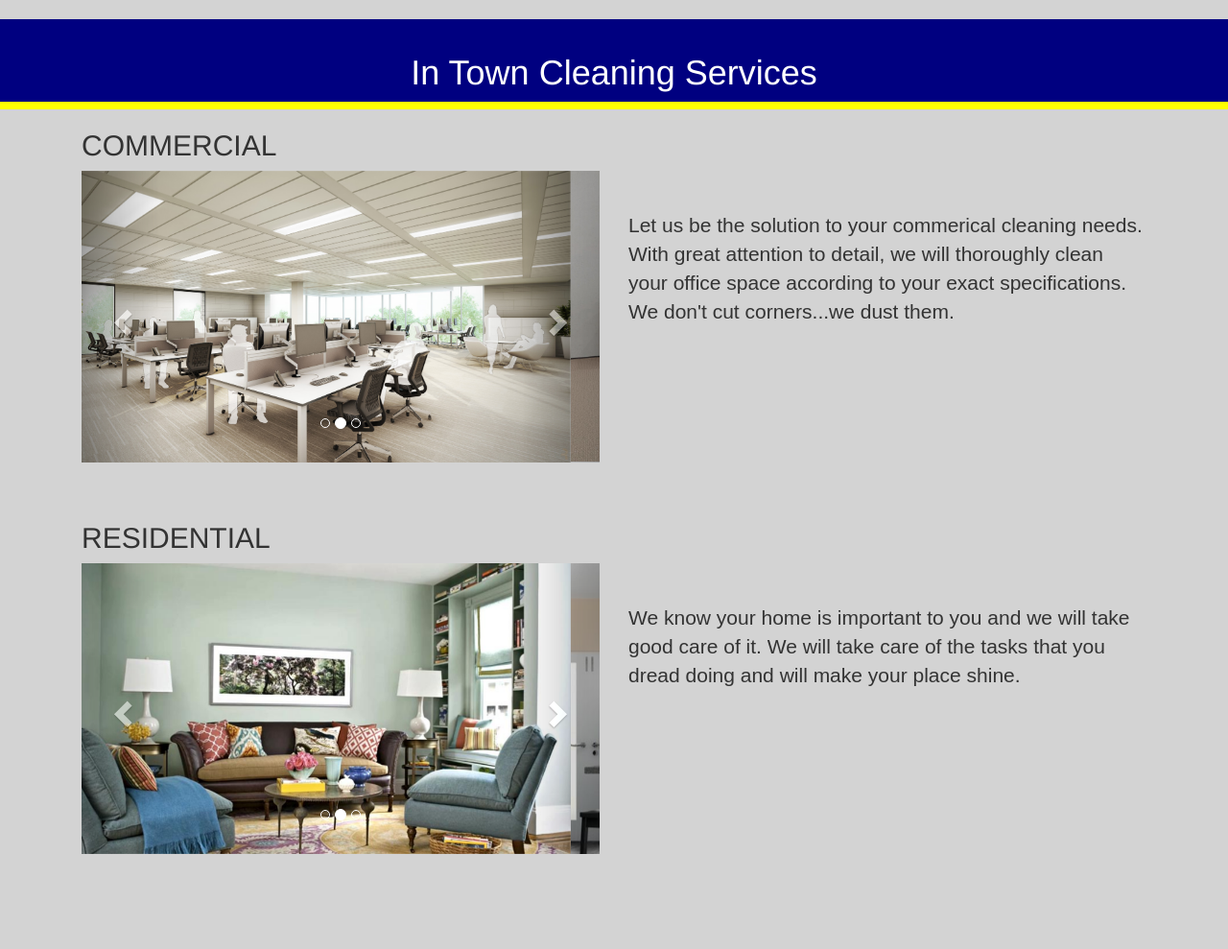
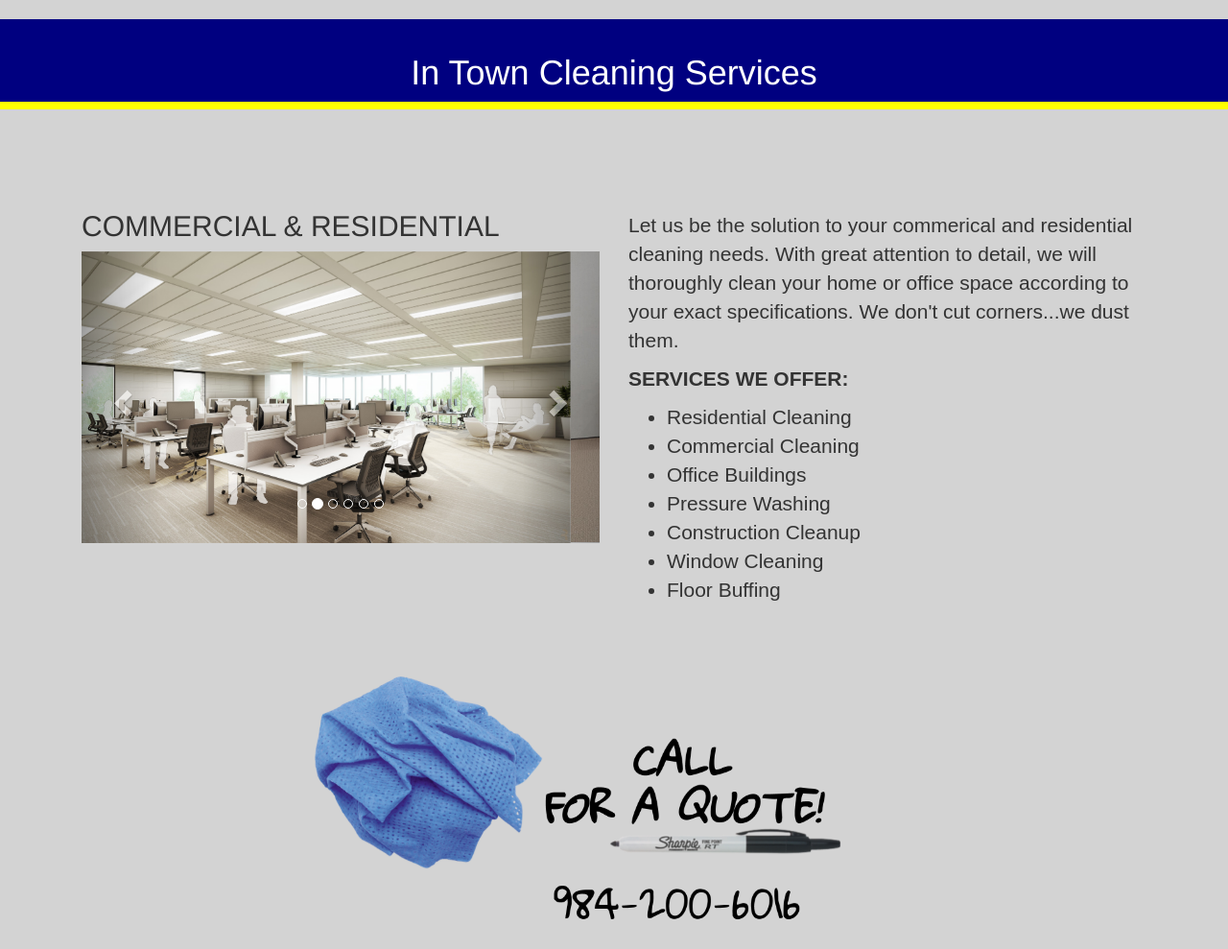
Before and after one commit to traciruffner/In_Town_Clean, a plain HTML site: page services.html in a window 1280 px wide. Shown: the whole page at 96% size. Before the commit the page ends 960 px from the top, so only its background shows below. Drawn offline with nearby package versions, Linux system fonts and the light colour scheme.

Commit message:
restyled and added under construction page

```diff
--- a/services.html
+++ b/services.html
@@ -16,14 +16,17 @@
         <div class="container">
             <div id="space" class="col-md-12"></div>
 
-            <div class="col-md-6">
-               <h2>COMMERCIAL</h2>
+            <div id="carousel" class="col-md-6">
+               <h2>COMMERCIAL & RESIDENTIAL</h2>
               <div id="myCarousel" class="carousel slide" data-ride="carousel">
 
                 <ol class="carousel-indicators">
                     <li data-target="#myCarousel" data-slide-to="0" class="active"></li>
                     <li data-target="#myCarousel" data-slide-to="1"></li>
                     <li data-target="#myCarousel" data-slide-to="2"></li>
+                    <li data-target="#myCarousel" data-slide-to="3"></li>
+                    <li data-target="#myCarousel" data-slide-to="4"></li>
+                    <li data-target="#myCarousel" data-slide-to="5"></li>
                   </ol>
 
               <div class="carousel-inner">
@@ -38,34 +41,8 @@
                 <div class="item">
                     <img src="images/conference%20room.jpg" style="width:100%;">
                 </div>
-              </div>
 
-                <a class="left carousel-control" href="#myCarousel" data-slide="prev">
-                    <span class="glyphicon glyphicon-chevron-left"></span>
-                    <span class="sr-only">Previous</span>
-                </a>
-                <a class="right carousel-control" href="#myCarousel" data-slide="next">
-                    <span class="glyphicon glyphicon-chevron-right"></span>
-                    <span class="sr-only">Next</span>
-                </a>
-               </div>
-             </div>
-            <div id="description1" class="col-md-6">
-                <p>Let us be the solution to your commerical cleaning needs. With great attention to detail, we will thoroughly clean your office space according to your exact specifications.  We don't cut corners...we dust them. </p>
-            </div>
-            <div id="space1" class="col-md-12"></div>
-            <div class="col-md-6">
-                <h2>RESIDENTIAL</h2>
-              <div id="myCarousel" class="carousel slide" data-ride="carousel">
-
-                <ol class="carousel-indicators">
-                    <li data-target="#myCarousel" data-slide-to="0" class="active"></li>
-                    <li data-target="#myCarousel" data-slide-to="1"></li>
-                    <li data-target="#myCarousel" data-slide-to="2"></li>
-                  </ol>
-
-              <div class="carousel-inner">
-                <div class="item active">
+                 <div class="item">
                     <img src="images/living%20room.jpg" style="width:100%;">
                 </div>
 
@@ -87,11 +64,25 @@
                     <span class="sr-only">Next</span>
                 </a>
                </div>
+             </div>
+            <div id="description1" class="col-md-6">
+                <p>Let us be the solution to your commerical and residential cleaning needs. With great attention to detail, we will thoroughly clean your home or office space according to your exact specifications.  We don't cut corners...we dust them. </p>
+                <p id="services"><strong>SERVICES WE OFFER:</strong></p>
+                <ul>
+                    <li>Residential Cleaning</li>
+                    <li>Commercial Cleaning</li>
+                    <li>Office Buildings</li>
+                    <li>Pressure Washing</li>
+                    <li>Construction Cleanup</li>
+                    <li>Window Cleaning</li>
+                    <li>Floor Buffing</li>
+
+                </ul>
             </div>
-            <div id="description2" class="col-md-6">
-                <p>We know your home is important to you and we will take good care of it. We will take care of the tasks that you dread doing and will make your place shine.  </p>
-            </div>
+            <div id="space1" class="col-md-12"></div>
+         </div>
+        <div id="call" class="col-md-12">
+            <img id="quote" class="img-responsive" src="images/quote.png">
         </div>
-        <div id="space2" class="col-md-12"></div>
     </body>
 </html>
--- a/stylesheets/about.css
+++ b/stylesheets/about.css
@@ -0,0 +1,16 @@
+body{
+    background-color: skyblue;
+}
+
+h1{
+    text-align: center;
+    font-size: 3em;
+    margin-top: 5em;
+}
+
+#cone{
+    margin-left:auto;
+    margin-right: auto;
+    width: 200px;
+    height: 250px;
+}
--- a/stylesheets/services.css
+++ b/stylesheets/services.css
@@ -21,6 +21,10 @@ h1{
     background-color: lightgray;
 }
 
+#carousel{
+    margin-top: 6em;
+}
+
 #description1, #description2{
     margin-top: 5em;
     font-family: sans-serif;
@@ -31,3 +35,9 @@ h1{
     width: 100%;
     height: 5em;
 }
+
+#quote{
+    margin-left: auto;
+    margin-right: auto;
+    width: 50%;
+}
```
Also changed, not shown: about.html (+21 -0 lines), index.html (+2 -1 lines), stylesheets/index.css (+54 -9 lines), images/broom.jpg (added), images/cone.png (added), images/mop.png (added), images/quote.png (added).
